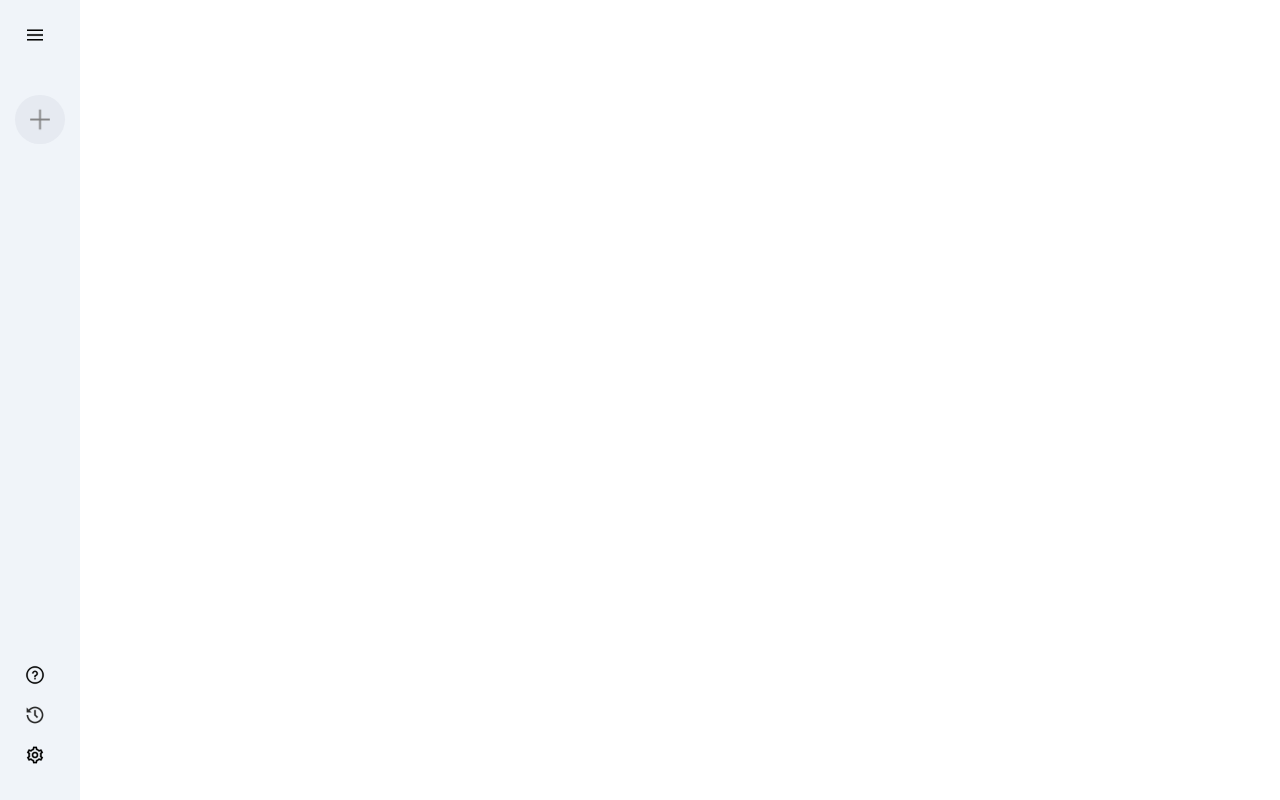
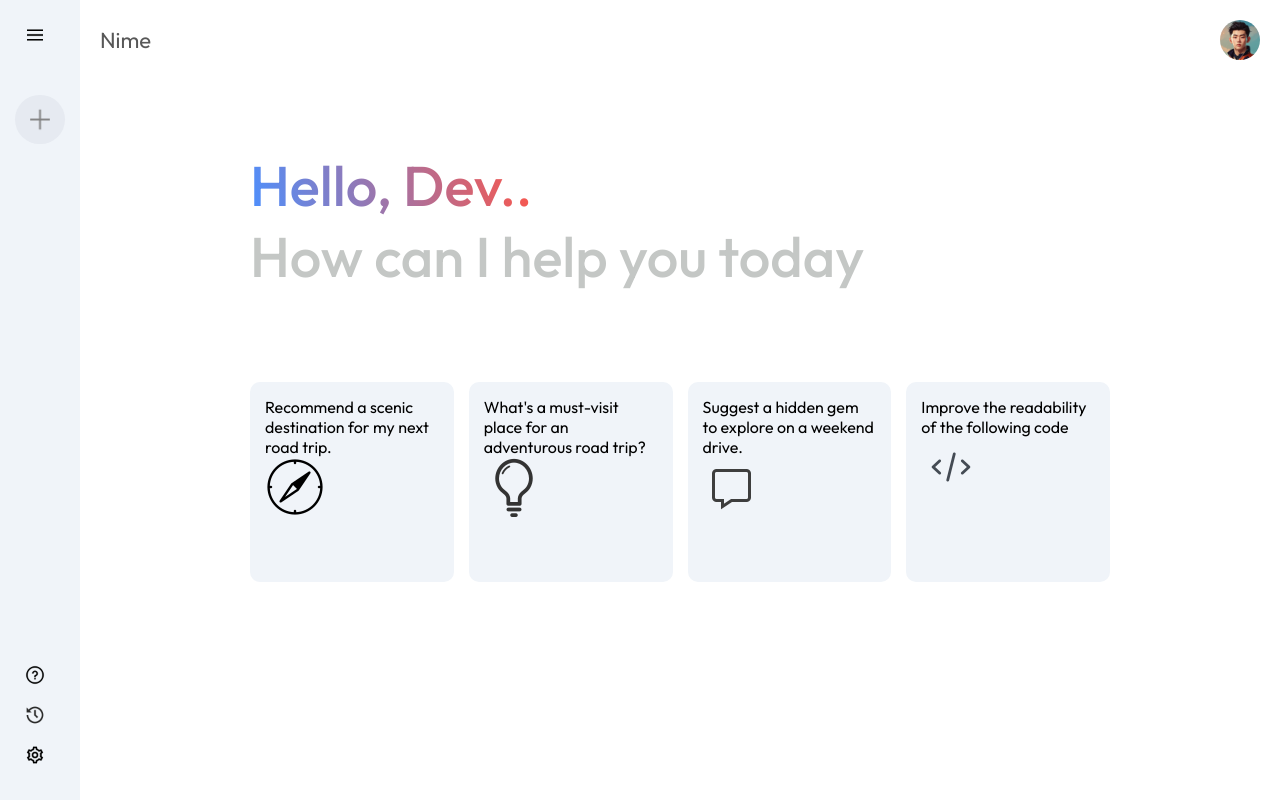
Before and after one commit to nahidn228/GeminiClone, a React (Vite) app: page / in a window 1280 px wide. Built offline with nearby package versions, Linux system fonts and the light colour scheme.

Commit message:
add main section and card also added css for main section card

```diff
--- a/src/App.jsx
+++ b/src/App.jsx
@@ -1,13 +1,13 @@
-import Sidebar from "./components/Sidebar/Sidebar"
-
+import Main from "./components/Main/Main";
+import Sidebar from "./components/Sidebar/Sidebar";
 
 const App = () => {
   return (
     <>
-    <Sidebar />
+      <Sidebar />
+      <Main />
+    </>
+  );
+};
 
-    </>
-  )
-}
-
-export default App
+export default App;
--- /dev/null
+++ b/src/components/Main/Main.css
@@ -0,0 +1,56 @@
+.main{
+    flex: 1;
+    min-height: 100vh;
+    padding-bottom: 15vh;
+    position: relative;
+    align-items: center;
+}
+
+.main .nav{
+    display: flex;
+    align-items: center;
+    justify-content: space-between;
+    font-size: 22px;
+    padding: 20px;
+    color: #585858;
+}
+
+.main .nav img{
+    width: 40px;
+    border-radius: 50%;
+}
+
+.main-container{
+    max-width: 900px;
+    margin: auto;
+}
+
+.main .greet{
+    margin: 50px 0px;
+    font-size: 56px;
+    color: #c4c7c5;
+    font-weight: 500;
+    padding: 20px;
+}
+
+.main .greet span{
+    background: -webkit-linear-gradient(16deg, #4b90ff, #ff5546   );
+    -webkit-background-clip: text;
+    -webkit-text-fill-color: transparent;
+}
+
+.main .cards{
+   display: grid;
+   grid-template-columns: repeat(auto-fill, minmax(180px,1fr));
+   gap: 15px;
+   padding: 20px;
+}
+.main .card{
+
+    height: 200px;
+    padding: 15px;
+    background-color: #f0f4f9;
+    border-radius: 10px;
+    position: relative;
+    cursor: pointer;
+}
--- /dev/null
+++ b/src/components/Main/Main.jsx
@@ -0,0 +1,47 @@
+import "./Main.css";
+
+import { assets } from "../../assets/assets";
+
+const Main = () => {
+  return (
+    <div className="main">
+
+        {/* NavBar */}
+      <div className="nav">
+        <p>Nime</p>
+        <img src={assets?.user_icon} alt="" />
+      </div>
+
+      <div className="main-container">
+        <div className="greet">
+            <p> <span>Hello, Dev..</span> </p>
+            <p>How can I help you today</p>
+        </div>
+
+      <div className="cards">
+        <div className="card">
+            <p>Recommend a scenic destination for my next road trip.</p>
+            <img src={assets?.compass_icon} alt="" />
+        </div>
+        <div className="card">
+            <p>What's a must-visit place for an adventurous road trip?</p>
+            <img src={assets?.bulb_icon} alt="" />
+        </div>
+        <div className="card">
+            <p>Suggest a hidden gem to explore on a weekend drive.</p>
+            <img src={assets?.message_icon} alt="" />
+        </div>
+        <div className="card">
+            <p>Improve the readability of the following code</p>
+            <img src={assets?.code_icon} alt="" />
+        </div>
+      </div>
+      </div>
+
+
+
+    </div>
+  );
+};
+
+export default Main;
```
